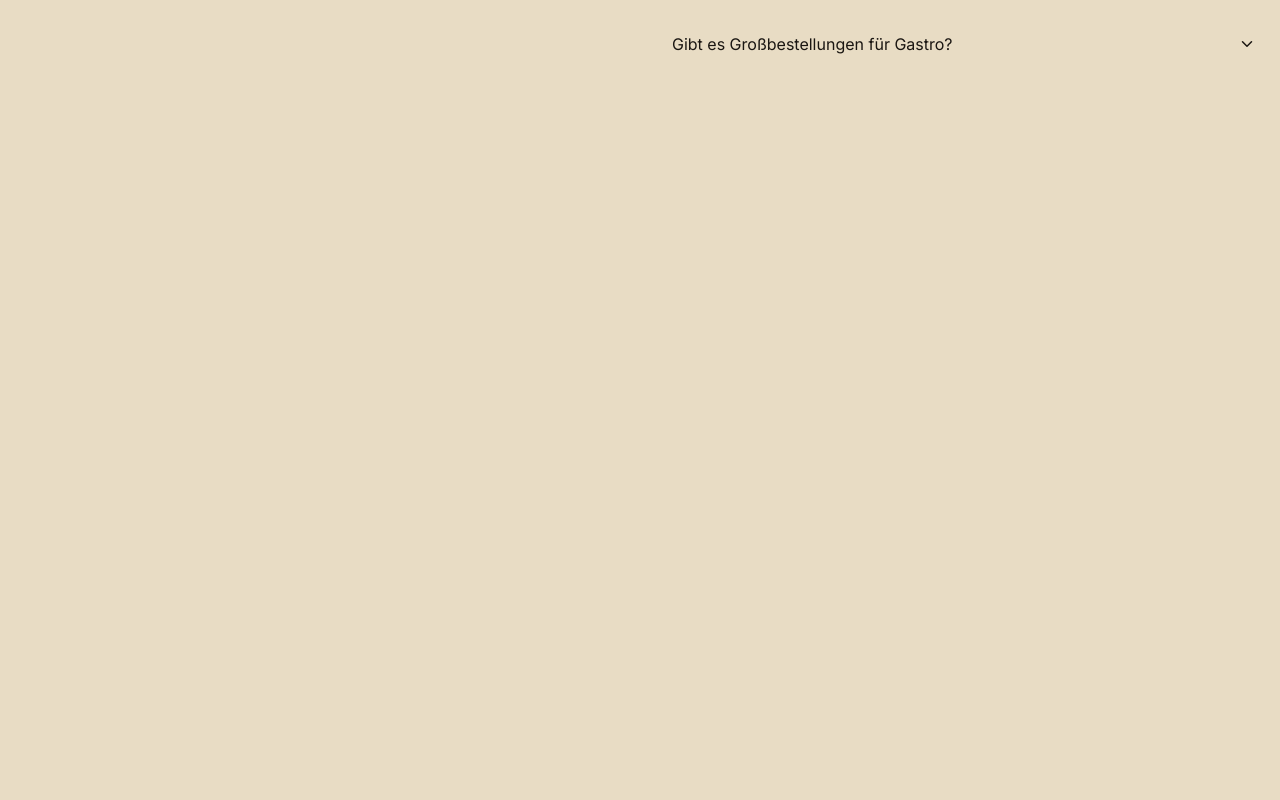
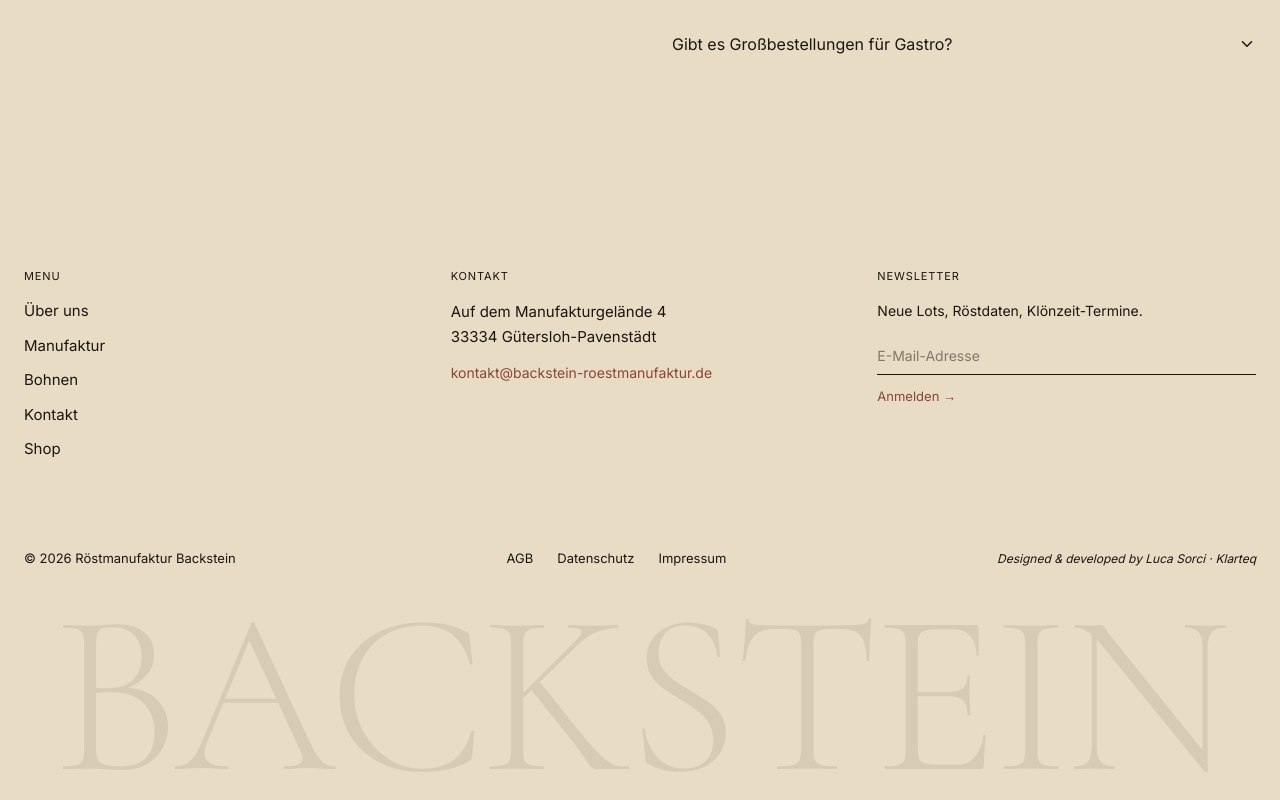
Before and after one commit to SorcG/backstein, a Next.js app: page / in a window 1280 px wide. Shown: the part 8233-9033 px from the top of the page. Before the commit the page ends 8437 px from the top, so only its background shows below. Built offline with nearby package versions, Linux system fonts and the light colour scheme; a web font is replaced by a local one.

Commit message:
feat: Footer + mega wordmark + authorship signature

```diff
--- a/src/app/layout.tsx
+++ b/src/app/layout.tsx
@@ -2,6 +2,7 @@
 import { Cormorant_Garamond, Inter, Eczar } from "next/font/google";
 import "./globals.css";
 import Nav from "@/components/Nav";
+import Footer from "@/components/Footer";
 import LenisProvider from "@/components/LenisProvider";
 
 const cormorant = Cormorant_Garamond({
@@ -53,6 +54,7 @@
         <LenisProvider>
           <Nav />
           {children}
+          <Footer />
         </LenisProvider>
       </body>
     </html>
--- /dev/null
+++ b/src/components/Footer.tsx
@@ -0,0 +1,187 @@
+'use client';
+
+const NAV_LINKS   = ["Über uns", "Manufaktur", "Bohnen", "Kontakt", "Shop"];
+const LEGAL_LINKS = ["AGB", "Datenschutz", "Impressum"];
+
+const LABEL_STYLE: React.CSSProperties = {
+  fontFamily:    "var(--font-body)",
+  fontSize:      "11px",
+  textTransform: "uppercase",
+  letterSpacing: "0.08em",
+  color:         "var(--color-backstein-grau)",
+};
+
+export default function Footer() {
+  return (
+    <footer
+      className="relative w-full overflow-hidden"
+      style={{
+        backgroundColor: "var(--color-backstein-cream)",
+        borderTop:       "0.5px solid var(--color-backstein-gold)",
+      }}
+    >
+      <div className="mx-auto max-w-[1280px] px-6">
+
+        {/* ─── Drei Spalten ───────────────────────────────────────── */}
+        <div className="grid grid-cols-3 gap-12 py-16">
+
+          {/* Spalte 1 — Navigation */}
+          <div>
+            <p style={LABEL_STYLE}>Menu</p>
+            <nav className="mt-4 flex flex-col gap-3">
+              {NAV_LINKS.map((link) => (
+                <a
+                  key={link}
+                  href="#"
+                  style={{
+                    fontFamily:  "var(--font-body)",
+                    fontSize:    "15px",
+                    color:       "var(--color-backstein-schwarz)",
+                    transition:  "color 200ms",
+                    display:     "block",
+                  }}
+                  onMouseEnter={(e) => {
+                    (e.currentTarget as HTMLAnchorElement).style.color =
+                      "var(--color-backstein-rot)";
+                  }}
+                  onMouseLeave={(e) => {
+                    (e.currentTarget as HTMLAnchorElement).style.color =
+                      "var(--color-backstein-schwarz)";
+                  }}
+                >
+                  {link}
+                </a>
+              ))}
+            </nav>
+          </div>
+
+          {/* Spalte 2 — Kontakt */}
+          <div>
+            <p style={LABEL_STYLE}>Kontakt</p>
+            <address
+              className="mt-4 not-italic"
+              style={{
+                fontFamily: "var(--font-body)",
+                fontSize:   "15px",
+                lineHeight: 1.65,
+                color:      "var(--color-backstein-grau)",
+              }}
+            >
+              Auf dem Manufakturgelände 4<br />
+              33334 Gütersloh-Pavenstädt
+            </address>
+            <a
+              href="mailto:kontakt@backstein-roestmanufaktur.de"
+              className="mt-3 inline-block"
+              style={{
+                fontFamily: "var(--font-body)",
+                fontSize:   "14px",
+                color:      "var(--color-backstein-rot)",
+              }}
+            >
+              kontakt@backstein-roestmanufaktur.de
+            </a>
+          </div>
+
+          {/* Spalte 3 — Newsletter */}
+          <div>
+            <p style={LABEL_STYLE}>Newsletter</p>
+            <p
+              className="mt-4"
+              style={{
+                fontFamily: "var(--font-body)",
+                fontSize:   "14px",
+                color:      "var(--color-backstein-grau)",
+              }}
+            >
+              Neue Lots, Röstdaten, Klönzeit-Termine.
+            </p>
+            <div className="mt-4">
+              <input
+                type="email"
+                placeholder="E-Mail-Adresse"
+                className="w-full bg-transparent py-2 outline-none"
+                style={{
+                  fontFamily:   "var(--font-body)",
+                  fontSize:     "14px",
+                  color:        "var(--color-backstein-schwarz)",
+                  border:       "none",
+                  borderBottom: "1px solid var(--color-backstein-schwarz)",
+                }}
+              />
+              <button
+                type="button"
+                className="mt-3"
+                style={{
+                  fontFamily: "var(--font-body)",
+                  fontSize:   "13px",
+                  color:      "var(--color-backstein-rot)",
+                  background: "none",
+                  border:     "none",
+                  cursor:     "pointer",
+                  padding:    0,
+                }}
+              >
+                Anmelden →
+              </button>
+            </div>
+          </div>
+
+        </div>
+
+        {/* ─── Bottom strip ───────────────────────────────────────── */}
+        <div
+          className="flex items-center justify-between py-6"
+          style={{ borderTop: "0.5px solid var(--color-backstein-gold)" }}
+        >
+          <span
+            style={{
+              fontFamily: "var(--font-body)",
+              fontSize:   "13px",
+              color:      "var(--color-backstein-grau)",
+            }}
+          >
+            © 2026 Röstmanufaktur Backstein
+          </span>
+
+          <div className="flex gap-6">
+            {LEGAL_LINKS.map((link) => (
+              <a
+                key={link}
+                href="#"
+                style={{
+                  fontFamily: "var(--font-body)",
+                  fontSize:   "13px",
+                  color:      "var(--color-backstein-grau)",
+                }}
+              >
+                {link}
+              </a>
+            ))}
+          </div>
+
+          <span
+            style={{
+              fontFamily: "var(--font-body)",
+              fontSize:   "12px",
+              color:      "var(--color-backstein-grau)",
+              fontStyle:  "italic",
+            }}
+          >
+            Designed &amp; developed by Luca Sorci · Klarteq
+          </span>
+        </div>
+
+      </div>
+
+      {/* ─── Mega-wordmark — full viewport width, kein padding unten ── */}
+      <div
+        className="mega-wordmark text-center"
+        style={{ opacity: 0.08 }}
+      >
+        BACKSTEIN
+      </div>
+
+    </footer>
+  );
+}
```
